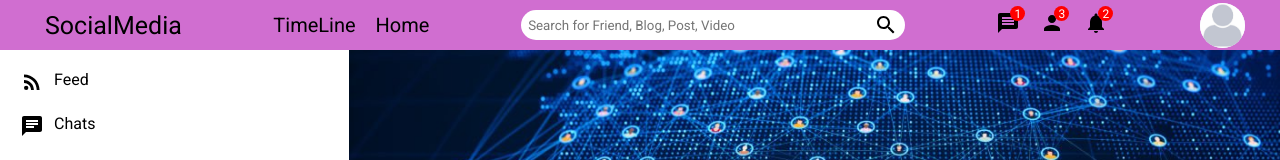
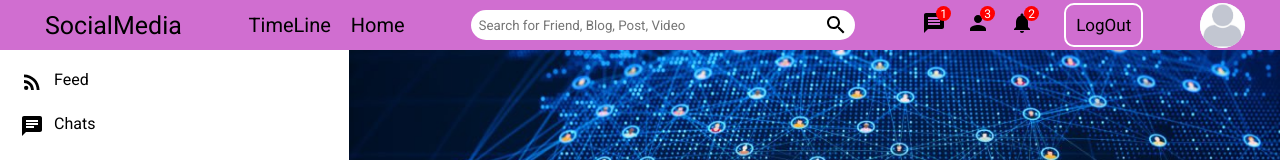
Before and after one commit to anurupkoli/socialMedia, a React (Create React App) app: page /profile in a window 1280 px wide. Shown: the top 160 px of the page. Built offline with nearby package versions, Linux system fonts and the light colour scheme; no server answers; sample sign-in values are in the browser's storage.

Commit message:
Ready for MDB Project Assignment

```diff
--- a/src/components/leftbar/Leftbar.jsx
+++ b/src/components/leftbar/Leftbar.jsx
@@ -11,8 +11,10 @@ import EventAvailableIcon from "@mui/icons-material/EventAvailable";
 import SchoolIcon from "@mui/icons-material/School";
 import UserContext from "../../Contexts/User/UserContext";
 import PF from "../../EnvironmentVariables";
+import { useNavigate } from "react-router-dom";
 
 export default function Leftbar() {
+  const navigate = useNavigate()
   const context = useContext(UserContext);
   let { getUnfollowedFriends, unfollowedFriends, followFriend } = context;
   // eslint-disable-next-line
@@ -25,7 +27,12 @@ export default function Leftbar() {
   };
 
   useEffect(() => {
-    getUnfollowedFriends();
+    if(localStorage.getItem('auth-token')){
+      getUnfollowedFriends();
+    }
+    else{
+      navigate('/login')
+    }
     // eslint-disable-next-line
   }, [updatePage, followFriendClick]);
 
--- a/src/components/pages/profile/ProfileRightBar.jsx
+++ b/src/components/pages/profile/ProfileRightBar.jsx
@@ -33,6 +33,7 @@ export default function ProfileRightBar(props) {
       eUserDetails.eRelStatus
     );
     setupdateModalDis('none')
+    setupdateDetailsButton('Update Details')
   };
 
   const handleUpdateBtnClick = () => {
@@ -54,11 +55,7 @@ export default function ProfileRightBar(props) {
           profileDetails.name ? profileDetails.name : sUser.name
         }`}</h3>
         <h3>{`DOB: ${
-          profileDetails.DOB === null
-            ? "N/A"
-            : profileDetails.DOB || sUser.DOB
-            ? sUser.DOB
-            : "N/A"
+          isUser ? (sUser.DOB ? sUser.DOB.split('T')[0] : 'N/A') : (profileDetails.DOB ? profileDetails.DOB.split('T')[0] : 'N/A')
         }`}</h3>
         <h3>{`Currently Living in: ${
           profileDetails.currentlyLiving
--- a/src/components/pages/signUp/SignUp.jsx
+++ b/src/components/pages/signUp/SignUp.jsx
@@ -103,7 +103,7 @@ export default function SignUp() {
             Create a new Account
           </button>
         </form>
-        <NavLink id="signUpLoginBtn" to={"/signUp"}>
+        <NavLink id="signUpLoginBtn" to={"/login"}>
           Login
         </NavLink>
       </div>
--- a/src/components/topbar/Topbar.jsx
+++ b/src/components/topbar/Topbar.jsx
@@ -4,48 +4,64 @@ import SearchIcon from "@mui/icons-material/Search";
 import PersonIcon from "@mui/icons-material/Person";
 import MessageIcon from "@mui/icons-material/Message";
 import NotificationsIcon from "@mui/icons-material/Notifications";
-import { NavLink } from "react-router-dom";
+import { NavLink, useNavigate } from "react-router-dom";
 import UserContext from "../../Contexts/User/UserContext";
 import PF from "../../EnvironmentVariables";
 
 export default function Topbar() {
-  const context = useContext(UserContext)
-  let {userProfilePic} = context;
-  const [route, setRoute] = useState('/profile');
-  const toggleRoute = ()=>{
-    if(route === '/profile'){
-      setRoute('/')
+  const navigate = useNavigate();
+  const context = useContext(UserContext);
+  let { userProfilePic } = context;
+  const [route, setRoute] = useState("/profile");
+  const toggleRoute = () => {
+    if (route === "/profile") {
+      setRoute("/");
       return;
     }
-    if(route==='/'){
-      setRoute('/profile')
+    if (route === "/") {
+      setRoute("/profile");
       return;
     }
-  }
-  const [profilePicPath, setprofilePicPath] = useState("/images/socialmediaprofile.jpg");
+  };
+
+  const [profilePicPath, setprofilePicPath] = useState(
+    "/images/socialmediaprofile.jpg"
+  );
 
   useEffect(() => {
-    if(userProfilePic !== null){
-      setprofilePicPath(`${PF}${userProfilePic}`)
+    if (userProfilePic !== null) {
+      setprofilePicPath(`${PF}${userProfilePic}`);
     }
   }, [userProfilePic]);
+
+  const handleLogoutClick = () => {
+    const confirm = window.confirm("Do you really want to Logout?")
+    if(confirm){
+      localStorage.removeItem('auth-token');
+    navigate("/login")
+    return;
+    }
+    else{
+      return;
+    }
+  };
 
   return (
     <div className="navBar">
       <div className="leftNavbar">
-        <NavLink to="/" style={{'textDecoration': 'none'}} >
+        <NavLink to="/" style={{ textDecoration: "none" }}>
           <span>SocialMedia</span>
         </NavLink>
       </div>
       <div className="navBarLinks">
         <span className="navBarLink">TimeLine</span>
-        <NavLink to="/" style={{'textDecoration': 'none'}}  >
-          <span className="navBarLink" >Home</span>
+        <NavLink to="/" style={{ textDecoration: "none" }}>
+          <span className="navBarLink">Home</span>
         </NavLink>
       </div>
       <div className="middleNavbar">
         <input placeholder="Search for Friend, Blog, Post, Video" type="text" />
-        <SearchIcon style={{'cursor': 'pointer'}} />
+        <SearchIcon style={{ cursor: "pointer" }} />
       </div>
       <div className="rightNavbar">
         <div className="rightNavbarItem">
@@ -60,6 +76,9 @@ export default function Topbar() {
           <NotificationsIcon />
           <span>2</span>
         </div>
+        <button onClick={handleLogoutClick} className="logoutBtn">
+          LogOut
+        </button>
       </div>
       <NavLink to={`${route}`} onClick={toggleRoute}>
         <div className="userProfile">
--- a/src/components/topbar/topbar.css
+++ b/src/components/topbar/topbar.css
@@ -1,4 +1,4 @@
-.navBar{
+.navBar {
     display: flex;
     justify-content: space-between;
     align-items: center;
@@ -14,35 +14,38 @@
     z-index: 999;
 }
 
-.leftNavbar{
+.leftNavbar {
     margin-left: 40px;
     cursor: pointer;
 }
 
-.leftNavbar span{
+.leftNavbar span {
     font-size: 25px;
     text-decoration: none;
     color: black;
 }
 
-.navBarLinks{
+.navBarLinks {
     font-size: 20px;
 }
-.navBarLink{
+
+.navBarLink {
     margin: 0 10px;
     color: black;
     text-decoration: none;
 }
-.navBarLink:hover{
+
+.navBarLink:hover {
     cursor: pointer;
     text-decoration: underline;
 }
-.navBarLink NavLink{
+
+.navBarLink NavLink {
     text-decoration: none;
     color: black;
 }
 
-.middleNavbar{
+.middleNavbar {
     display: flex;
     align-items: center;
     justify-content: center;
@@ -53,31 +56,33 @@
     border-radius: 20px;
 }
 
-.middleNavbar input{
+.middleNavbar input {
     width: 90%;
     height: 25px;
     border-radius: 20px;
     border: none;
 }
-.middleNavbar input:focus{
+
+.middleNavbar input:focus {
     outline: none;
 }
 
-.rightNavbar{
+.rightNavbar {
     display: flex;
     align-items: center;
     justify-content: center;
 }
 
-.rightNavbarItem{
+.rightNavbarItem {
     margin: 0 10px;
     position: relative;
 }
-.rightNavbarItem:hover{
+
+.rightNavbarItem:hover {
     cursor: pointer;
 }
 
-.rightNavbarItem span{
+.rightNavbarItem span {
     position: absolute;
     top: -5px;
     right: -5px;
@@ -92,7 +97,24 @@
     font-size: 12px;
 }
 
-.userProfile{
+.logoutBtn {
+    padding: 10px;
+    margin-left: 20px;
+    font-size: 17px;
+    border: 2px solid white;
+    background-color: rgb(208, 110, 208);
+    border-radius: 10px;
+    cursor: pointer;
+    transition: all .2s ease-out;
+}
+
+.logoutBtn:hover {
+    background-color: green;
+    border: 2px solid green;
+    color: white;
+}
+
+.userProfile {
     background-color: aliceblue;
     width: 45px;
     height: 45px;
@@ -101,7 +123,7 @@
     cursor: pointer;
 }
 
-.userProfile img{
+.userProfile img {
     width: 100%;
     height: 45px;
     object-fit: cover;
```
